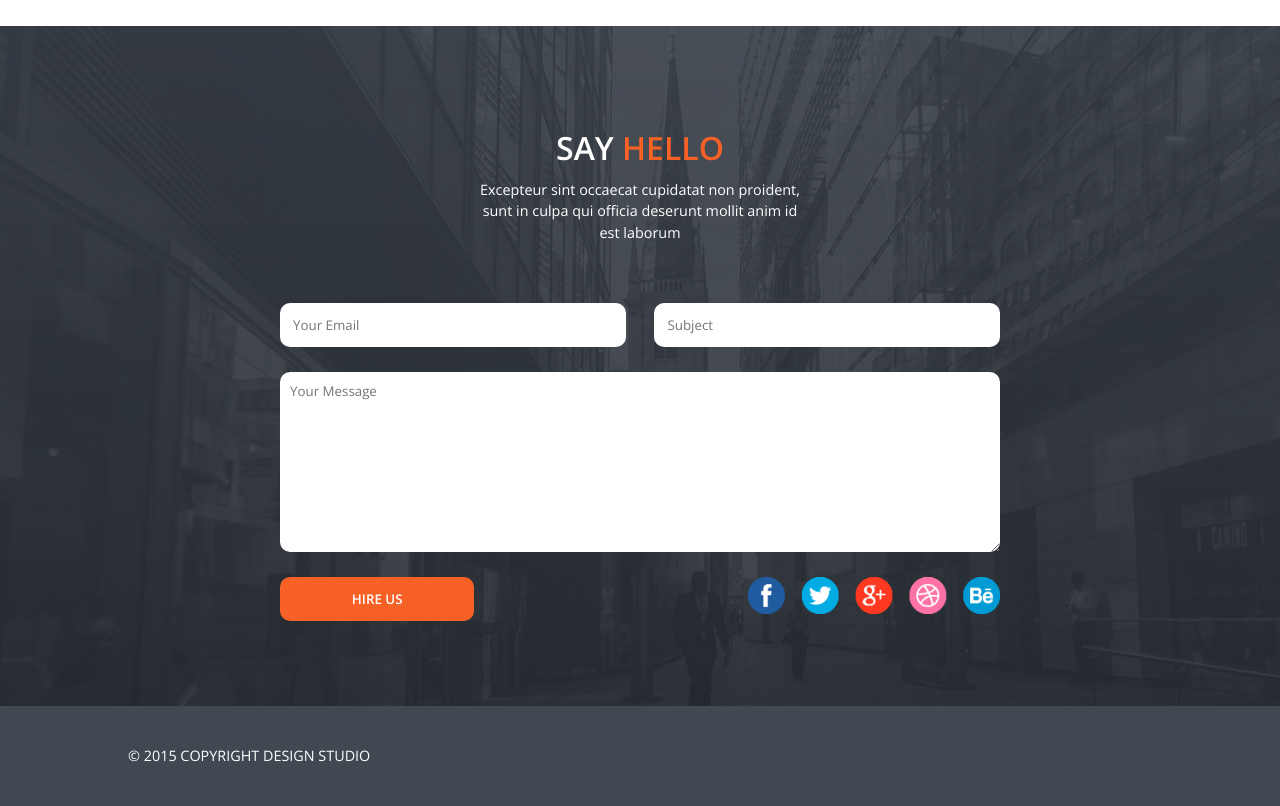
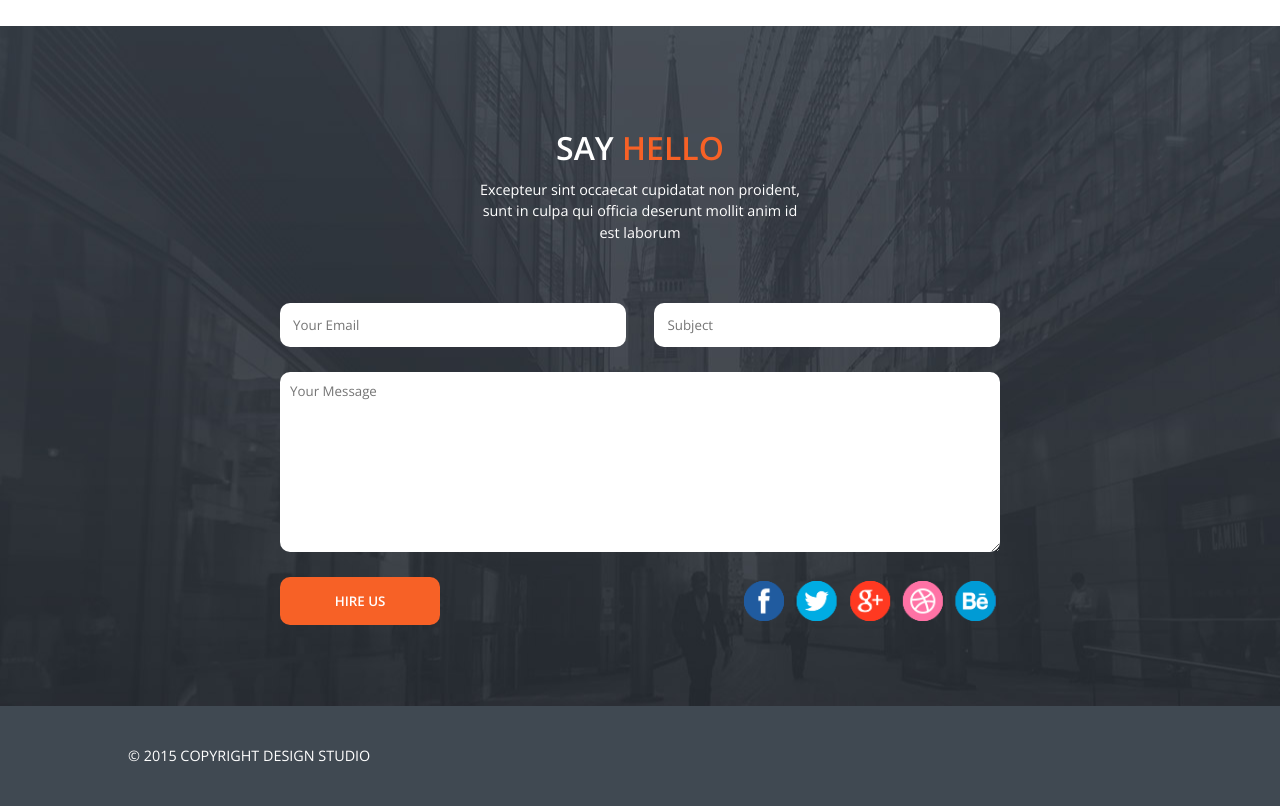
Before and after one commit to milosdju82/CSS-Project, a plain HTML site: page index.html in a window 1280 px wide. Shown: the part 4052-4858 px from the top of the page. Drawn offline with nearby package versions, Linux system fonts and the light colour scheme.

Commit message:
changed SAY HELLO section

```diff
--- a/index.html
+++ b/index.html
@@ -248,7 +248,13 @@
 
 				<div class="third">
 					<input type="submit" value="HIRE US">
-					<img src="img/social-icons.png" alt="social icons" />
+					<div class="social-items">
+						<a href="https://www.facebook.com/" target="_blank"></a>
+						<a href="https://twitter.com/" target="_blank"></a>
+						<a href="https://myaccount.google.com/" target="_blank"></a>
+						<a href="https://cubes.edu.rs/" target="_blank"></a>
+						<a href="https://cubes.edu.rs/" target="_blank"></a>
+					</div>
 				</div>
 
 			</form>
--- a/style.css
+++ b/style.css
@@ -561,7 +561,23 @@ div.second textarea {
 	padding: 10px;
 }
 
+div.third {
+	display: flex;
+	justify-content: space-between;
+	height: 48px;
+}
+
+#hello div.third div.social-items {
+	display: flex;
+	justify-content: flex-end;
+	align-items: center;
+	margin: 0;
+	padding: 0;
+	border: 0;
+}
+
 div.third input {
+	display: inline-block;
 	width: 27%;
 	padding: 13px 20px;
 	background-color: #f76126;
@@ -571,10 +587,34 @@ div.third input {
 	font-weight: 600;
 }
 
-div.third img {
+div.third a {
 	display: inline-block;
-	width: 35%;
-	height: 35%;
+	width: 35px;
+	height: 40px;
+	padding: 0 22px;
+	background-image: url(img/social-icons.png);
+	background-size: cover;
+	background-position: left;
+}
+
+div.third a:nth-child(2) {
+	background-position: -58px;
+}
+
+div.third a:nth-child(3) {
+	background-position: -115px;
+}
+
+div.third a:nth-child(4) {
+	background-position: -173px;
+}
+
+div.third a:nth-child(5) {
+	background-position: -231px;
+}
+
+div.third a:hover {
+	-webkit-filter: brightness(150%);
 }
 
 
```
